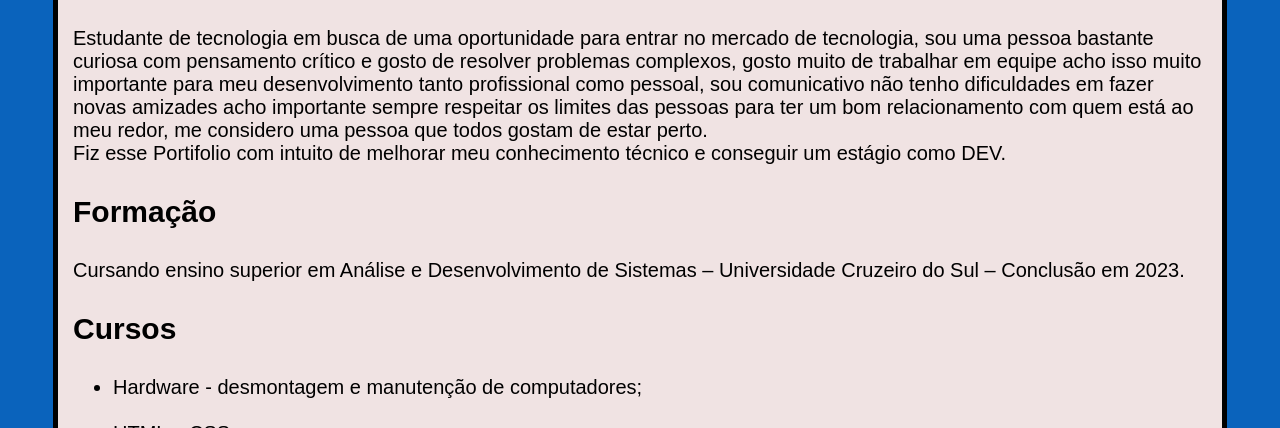
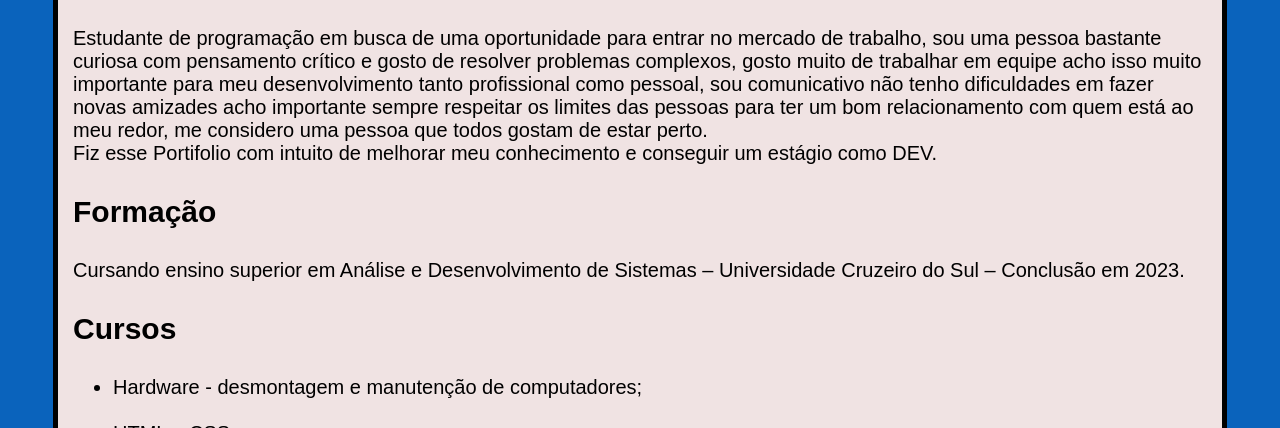
Before and after one commit to IsraelPhilippe/meuportifolio, a plain HTML site: page index.html in a window 1280 px wide. Shown: the part 672-1100 px from the top of the page. Drawn offline with Linux system fonts and the light colour scheme.

Commit message:
Add files via upload

```diff
--- a/index.html
+++ b/index.html
@@ -43,8 +43,8 @@
                 Sobre mim
             </h3>
             <p>
-                Estudante de tecnologia em busca de uma oportunidade para entrar no mercado de tecnologia, sou uma pessoa bastante curiosa com pensamento crítico e gosto de resolver problemas complexos, gosto muito de trabalhar em equipe acho isso muito importante para meu desenvolvimento tanto profissional como pessoal, sou comunicativo não tenho dificuldades em fazer novas amizades acho importante sempre respeitar os limites das pessoas para ter um bom relacionamento com quem está ao meu redor, me considero uma pessoa que todos gostam de estar perto.<br>
-                Fiz esse Portifolio com intuito de melhorar meu conhecimento técnico e conseguir um estágio como DEV.
+                Estudante de programação em busca de uma oportunidade para entrar no mercado de trabalho, sou uma pessoa bastante curiosa com pensamento crítico e gosto de resolver problemas complexos, gosto muito de trabalhar em equipe acho isso muito importante para meu desenvolvimento tanto profissional como pessoal, sou comunicativo não tenho dificuldades em fazer novas amizades acho importante sempre respeitar os limites das pessoas para ter um bom relacionamento com quem está ao meu redor, me considero uma pessoa que todos gostam de estar perto.<br>
+                Fiz esse Portifolio com intuito de melhorar meu conhecimento e conseguir um estágio como DEV.
 
             </p>
         </section>
```
